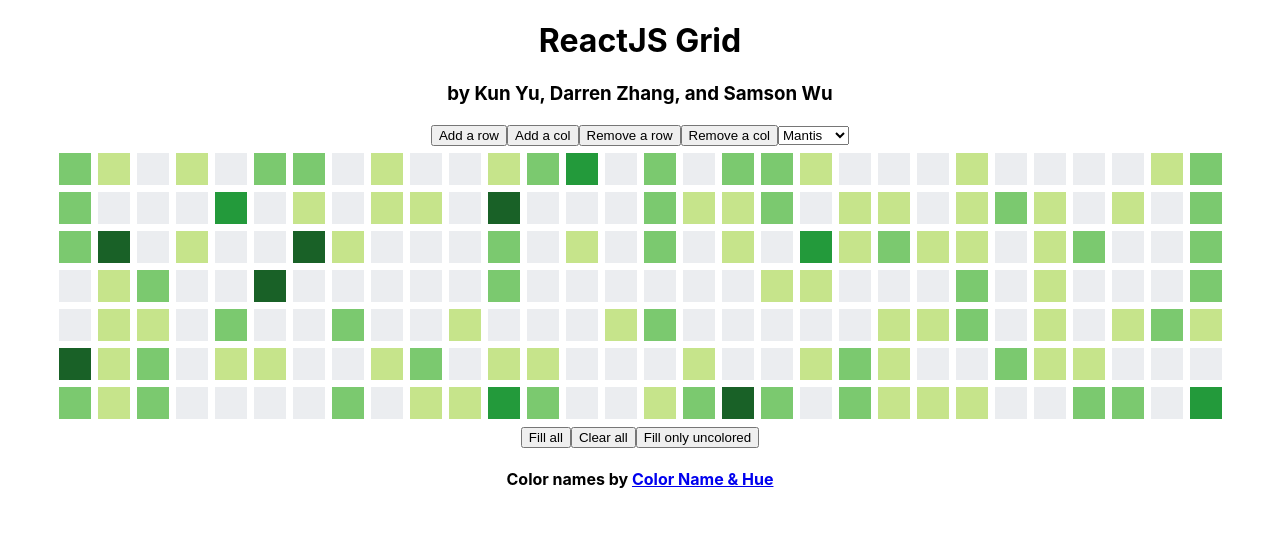
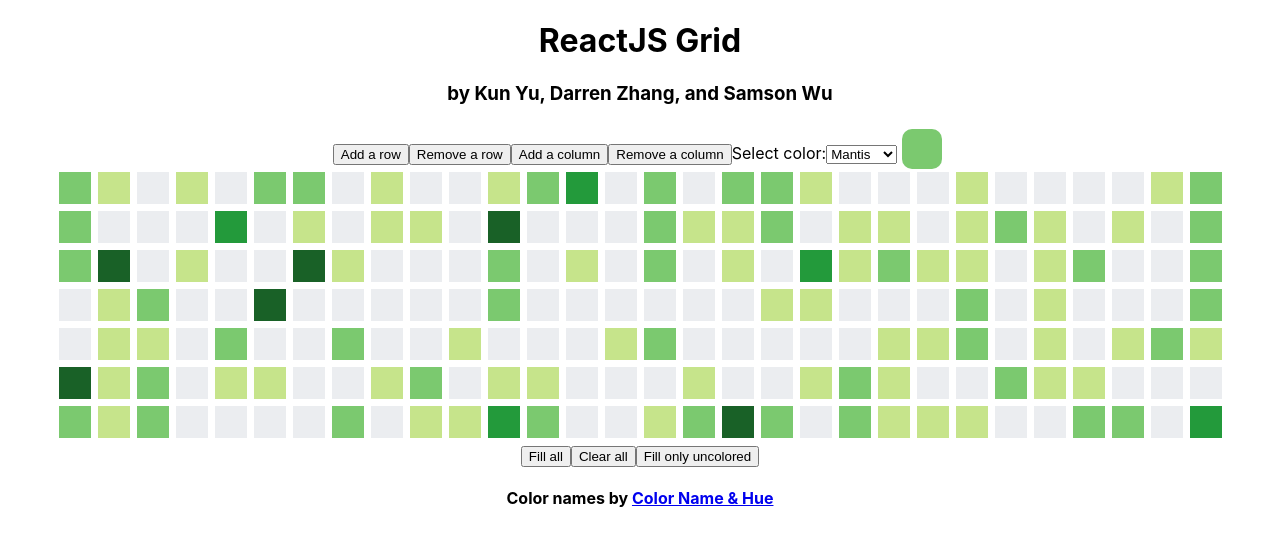
Before and after one commit to sw385/react-grid, a React (Create React App) app: page / in a window 1280 px wide. Shown: the top 546 px of the page. Built offline with nearby package versions, Linux system fonts and the light colour scheme.

Commit message:
Added display for current color

```diff
--- a/src/App.css
+++ b/src/App.css
@@ -33,3 +33,12 @@
 div#parent-container {
   text-align: center;
 }
+
+div#preview {
+  height: 40px;
+  width: 40px;
+  border-radius: 10px;
+  display: inline-block;
+  margin: 5px;
+  margin-bottom: -10px;
+}
--- a/src/App.js
+++ b/src/App.js
@@ -141,11 +141,14 @@
 			<div id="parent-container">
 				<h1>ReactJS Grid</h1>
 				<h3>by Kun Yu, Darren Zhang, and Samson Wu</h3>
+
+				<span>
 					<button onClick={this.addRow}>Add a row</button>
-				<button onClick={this.addCol}>Add a col</button>
 					<button onClick={this.removeRow}> Remove a row</button>
-				<button onClick={this.removeCol}> Remove a col</button>
+					<button onClick={this.addCol}>Add a column</button>
+					<button onClick={this.removeCol}> Remove a column</button>
 
+					<label>Select color:</label>
 					<select
 						value={this.state.currentColor}
 						onChange={this.updateSelectedColor}
@@ -166,6 +169,8 @@
 							Crusoe
 						</option>
 					</select>
+					<div id="preview" class={this.state.currentColor}></div>
+				</span>
 
 				<Table
 					numRows={this.state.colorArray.length}
```
Lines whose indentation alone changed are shown as unchanged.
